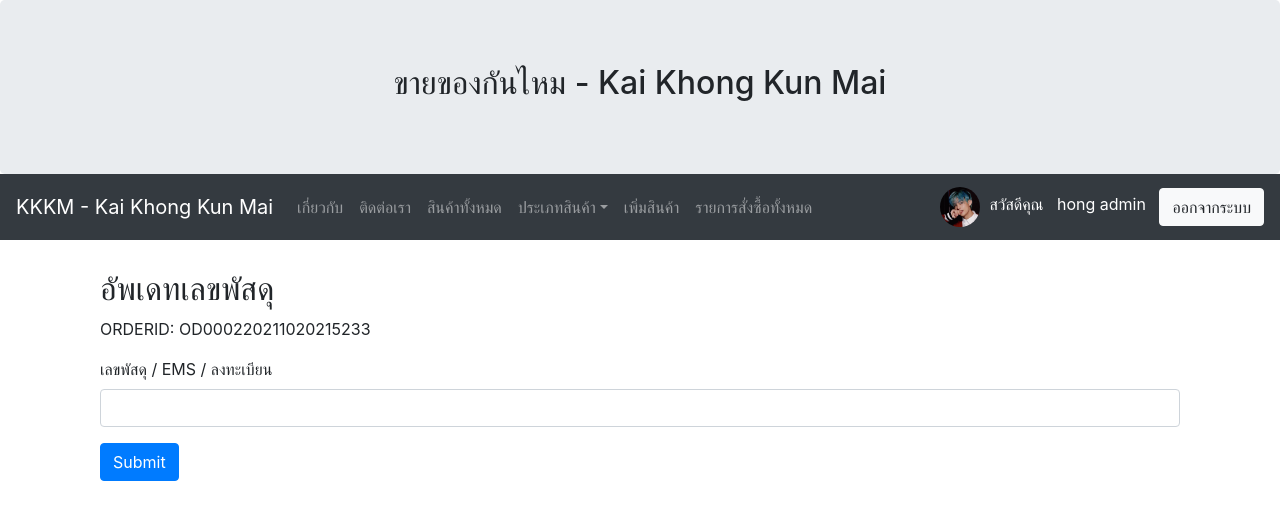
After one commit to yuii88/327_KKKM, a Django app: a page that uses myapp/template/myapp/updatetracking.html in a window 1280 px wide. The commit adds this page. Shown: the top 520 px of the page. Run offline with Django 3.2, Linux system fonts and the light colour scheme; a user stored in the database is signed in; data comes from the database, SQL or seed files in the repository; both versions use the stored data as it was after the commit; some libraries are stand-ins or nearby versions.

Commit message:
add UpdateTracking

```diff
--- a/myapp/models.py
+++ b/myapp/models.py
@@ -58,6 +58,7 @@ class OrderPending(models.Model):
 	slip = models.ImageField(upload_to="gallery_slip",null=True,blank=True)
 	sliptime = models.CharField(max_length=200,null=True,blank=True)
 	paymentid = models.CharField(max_length=200,null=True,blank=True)
+	trackingnumber = models.CharField(max_length=200,null=True,blank=True)
 
 	def __str__(self):
 		return self.orderid
--- /dev/null
+++ b/myapp/template/myapp/updatetracking.html
@@ -0,0 +1,28 @@
+{% extends 'myapp/base.html' %} <!--ใน '' คือชื่อไฟล์ที่เก็บไฟล์ base.html -->
+
+{% block article %}
+
+
+      <div class="container" style="margin-bottom: 50px">
+  <!-- หน้าที่ใช้สำหรับเพิ่มสินค้าลง database โดนที่ไม่ต้องเข้าไปเพิ่มในหน้า Django administration -->
+      <h2>อัพเดทเลขพัสดุ</h2>
+  <p>ORDERID: {{orderid}}</p>
+  <form method="POST" >
+    <!-- enctype="multipart/form-data" ต้องใส่ เมื่อเกี่ยวกับไฟล์ต่างๆ ex. .pdf .jpg etc. -->
+    {% csrf_token %} <!--ระบบ security of Django-->
+
+    <div class="form-group">
+      <label for="trackingnumber">เลขพัสดุ / EMS / ลงทะเบียน</label>
+      <input type="text" class="form-control" id="trackingnumber" name="trackingnumber">
+    </div>
+
+
+
+    <button type="submit" class="btn btn-primary">Submit</button>
+
+
+  </form>
+
+
+      </div>
+{% endblock article %}
--- a/myapp/urls.py
+++ b/myapp/urls.py
@@ -18,5 +18,6 @@ urlpatterns = [
 	path('allorderlist/',AllOrderListPage,name='allorderlist-page'),
 	path('uploadslip/<str:orderid>/',UploadSlip,name='uploadslip-page'),
 	path('updatestatus/<str:orderid>/<str:status>/',UpdatePaid,name='updatestatus'),
+	path('updatetracking/<str:orderid>/',UpdateTracking,name='updatetracking'),
 
 ]
--- a/myapp/views.py
+++ b/myapp/views.py
@@ -309,13 +309,43 @@ def OrderListPage(request):
 	context = {}
 
 	order = OrderPending.objects.filter(user=user)
+	'''
+	-order
+		-orderid: OD2105012
+		-user:
+		-name: ผู้รับ
 
+	'''
 	for od in order:
 		orderid = od.orderid
 		orderlist = OrderList.objects.filter(orderid=orderid)
-		total = sum([ c.total for c in orderlist])
-		od.total = total
+		'''
+		-orlist
+			-object (1)
+			-orderid: OD102150
+			-product: เสื้อม่วง
+			-total: 280
+			-object (2)
+			-orderid: OD20235
+			-product: เสื้อฟ้า
+			-total: 260
 
+		'''
+	total = sum([ c.total for c in orderlist])
+	# total = sum([280,260])
+	od.total = total
+	#สั่งนับว่า order นี่มีจำนวนกี่ชิ้น
+	count = sum([ c.quantity for c in odlist])
+
+	if oddetail.shipping == 'ems':
+		shipcost = sum([50 if i == 0 else 10 for i in range(count)])
+	else:
+		shipcost = sum([30 if i == 0 else 10 for i in range(count)])
+
+	if oddetail.payment == 'cod':
+		shipcost += 30
+
+	od.shipcost = shipcost
 
 
 	context['allorder'] = order
@@ -401,3 +431,21 @@ def UpdatePaid(request,orderid,status):
 		order.paid = False
 	order.save()
 	return redirect('allorderlist-page')
+
+def UpdateTracking(request,orderid):
+	if request.user.profile.usertype != 'admin':
+		return redirect('home-page')
+
+
+	if request.method == 'POST' : # มีการกด submit ค่าจาก html ก็จะ get ค่า
+		order = OrderPending.objects.get(orderid=orderid)
+		data = request.POST.copy()
+		trackingnumber = data.get('trackingnumber')
+		order.trackingnumber = trackingnumber
+		order.save()
+		return redirect('allorderlist-page')
+
+	context = {'orderid':orderid}
+
+
+	return render(request,'myapp/updatetracking.html',context)
```
Also changed, not shown: myapp/template/myapp/allorderlist.html (+8 -2 lines), myapp/template/myapp/orderlist.html (+8 -1 lines), db.sqlite3, myapp/migrations/0014_orderpending_trackingnumber.py (added).
